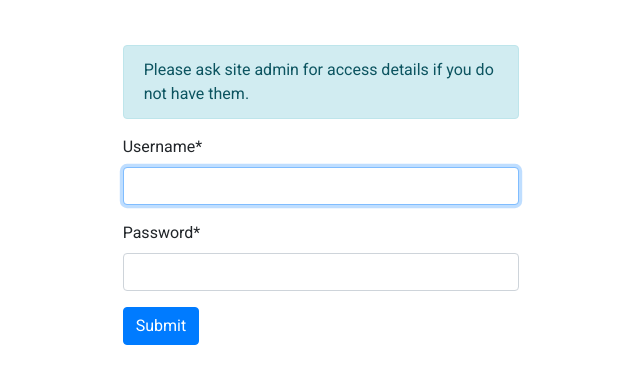
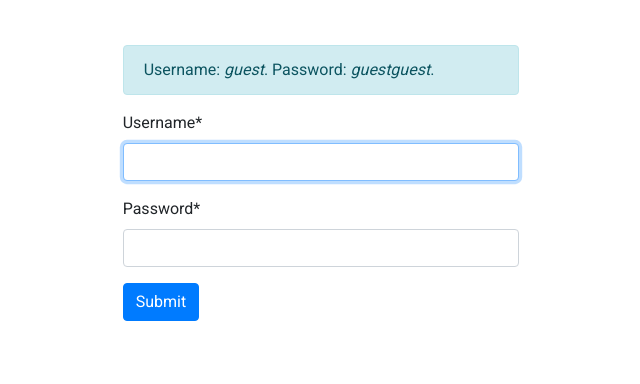
Before and after one commit to glebkorolkov/receipt-labeler, a Django app: page /accounts/login/ in a window 1280 px wide. Shown: the part 71-455 px from the top of the page, without its empty margins (319-959 px from the left). Run offline with Django 3.2, Linux system fonts and the light colour scheme; some libraries are stand-ins or nearby versions.

Commit message:
Add login info on login page

```diff
--- a/app/templates/registration/login.html
+++ b/app/templates/registration/login.html
@@ -25,7 +25,7 @@
 		{% endif %}
 		<form method="post" action="{% url 'login' %}">
 			{% csrf_token %}
-		  <p class="alert alert-info">Please ask site admin for access details if you do not have them.</p>
+		  <p class="alert alert-info">Username: <i>guest</i>. Password: <i>guestguest</i>.</p>
 		  <div class="form-group">
 		    {{ form.username|as_crispy_field }}
 		    <!-- <small id="username-help" class="form-text text-muted">Enter username, not email.</small> -->
```
